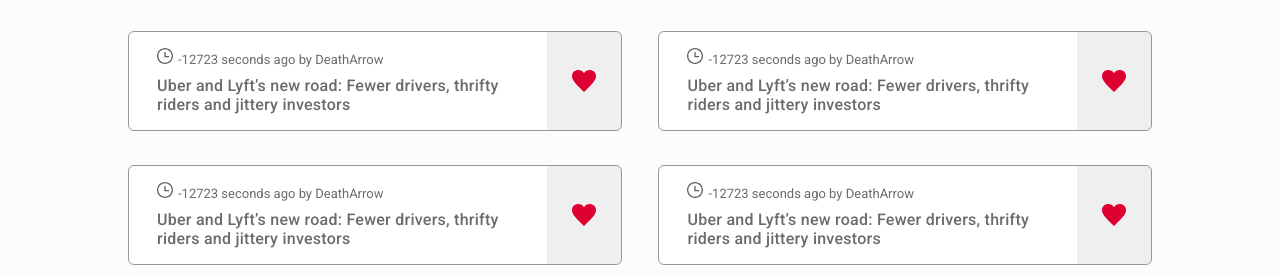
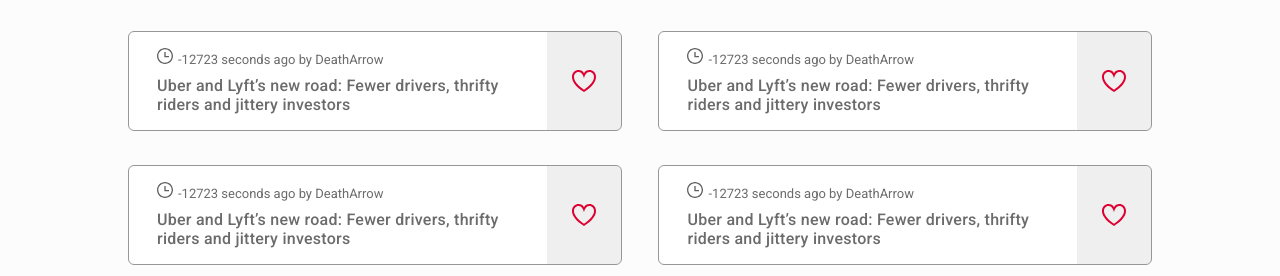
Before and after one commit to samuelfs96/reign_frontend_test, a React (Create React App) app: page / in a window 1280 px wide. Shown: the part 296-572 px from the top of the page. Built offline with nearby package versions, Linux system fonts and the light colour scheme.

Commit message:
persist fav state

```diff
--- a/src/App.tsx
+++ b/src/App.tsx
@@ -33,6 +33,7 @@ function App() {
         <div className="wrap" style={{marginTop: '45px'}}>
           <Box
             className="box"
+            id="1"
             author='DeathArrow'
             title='Uber and Lyft’s new road: Fewer drivers, thrifty riders and jittery investors'
             url='https://www.wsj.com/articles/uber-and-lyfts-new-road-fewer-drivers-thrifty-riders-and-jittery-investors-11653651912?mod=hp_lead_pos6'
@@ -40,6 +41,7 @@ function App() {
           />
           <Box
             className="box"
+            id="2"
             author='DeathArrow'
             title='Uber and Lyft’s new road: Fewer drivers, thrifty riders and jittery investors'
             url='https://www.wsj.com/articles/uber-and-lyfts-new-road-fewer-drivers-thrifty-riders-and-jittery-investors-11653651912?mod=hp_lead_pos6'
@@ -47,6 +49,7 @@ function App() {
           />
           <Box
             className="box"
+            id="3"
             author='DeathArrow'
             title='Uber and Lyft’s new road: Fewer drivers, thrifty riders and jittery investors'
             url='https://www.wsj.com/articles/uber-and-lyfts-new-road-fewer-drivers-thrifty-riders-and-jittery-investors-11653651912?mod=hp_lead_pos6'
@@ -54,6 +57,7 @@ function App() {
           />
           <Box
             className="box"
+            id="4"
             author='DeathArrow'
             title='Uber and Lyft’s new road: Fewer drivers, thrifty riders and jittery investors'
             url='https://www.wsj.com/articles/uber-and-lyfts-new-road-fewer-drivers-thrifty-riders-and-jittery-investors-11653651912?mod=hp_lead_pos6'
--- a/src/components/Box.tsx
+++ b/src/components/Box.tsx
@@ -2,9 +2,11 @@ import timeIcon from '../icons/time-icon.svg'
 import heartIcon from '../icons/heart-icon.svg'
 import heartIconOutlined from '../icons/heart-icon-outlined.svg'
 import getTimeAgo from '../utils/helpers/getTimeAgo'
+import { useLocalStorage } from '../hooks/useLocalStorage'
 
 interface Props {
   className?: string,
+  id: string,
   author: string,
   title: string
   url: string,
@@ -13,11 +15,17 @@ interface Props {
 
 const Box = ({
   className,
+  id,
   author,
   title,
   url,
   created_at
 }: Props) => {
+
+  const [fav, setFav] = useLocalStorage(`fav-${id}`, '')
+
+  const handleFav = () => setFav(!fav)
+
   return (
     <div className={className}>
       <div className="comment-box">
@@ -27,8 +35,8 @@ const Box = ({
           {title}
         </p>
       </div>
-      <div className='fav-box'>
-        <img src={heartIcon} alt="img" />
+      <div className='fav-box' onClick={handleFav}>
+        <img src={fav ? heartIcon : heartIconOutlined} alt="img" />
       </div>
     </div>
   )
```
